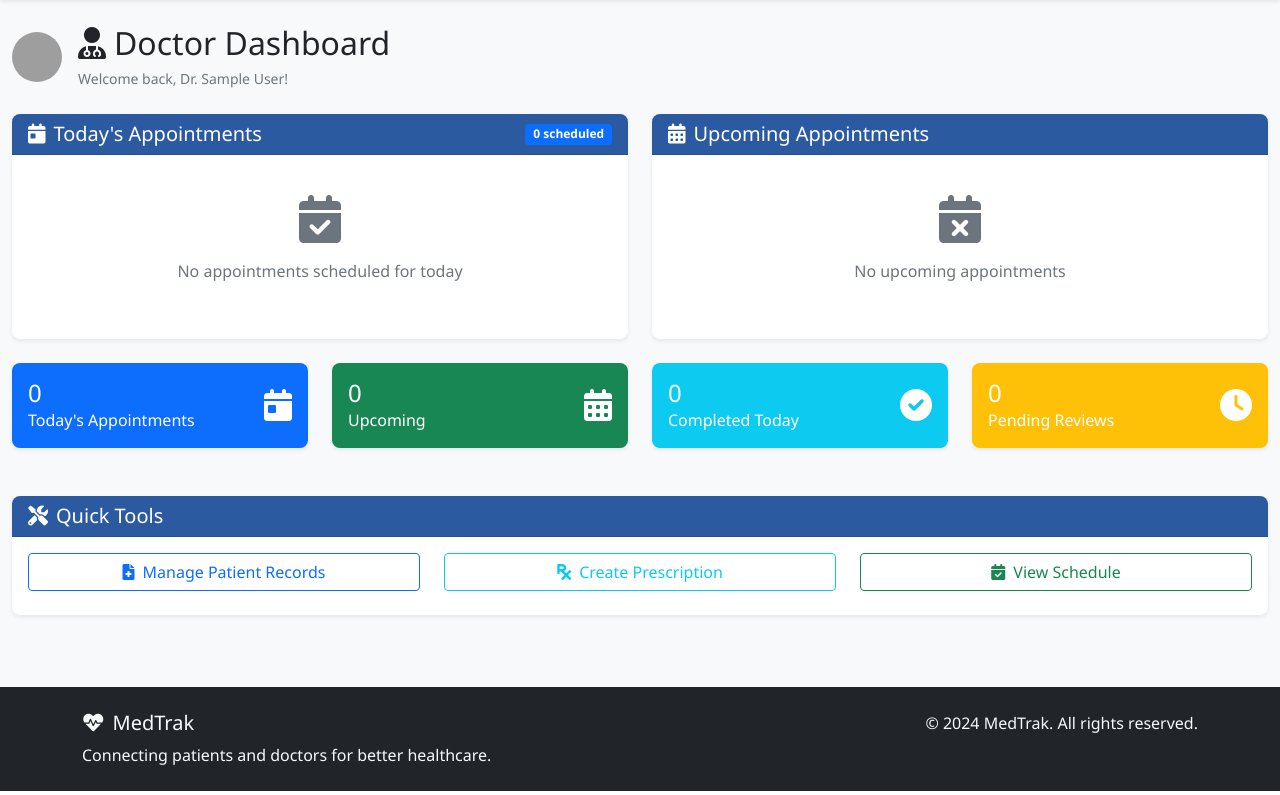
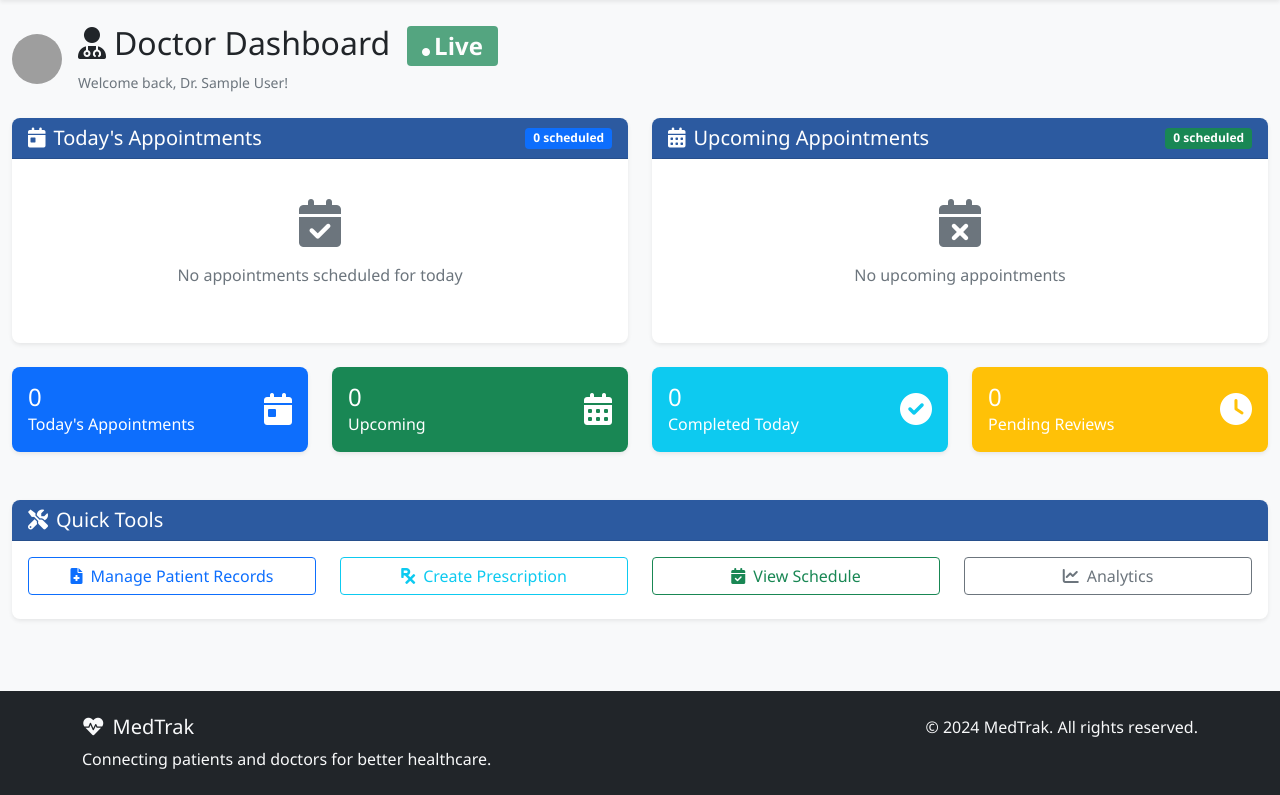
Before and after one commit to m-meghana2003/AWS-Medtrack, a Flask app: template templates/doctor_dashboard.html in a window 1280 px wide. Shown: the part 56-851 px from the top of the page. Run offline with Flask 3, Linux system fonts and the light colour scheme; the template is opened without the code that fills it, so the values that code supplies are empty; the visitor is signed in with stand-in values (Sample User, id 1); grey boxes are pictures that could not be loaded.

Commit message:
Update doctor_dashboard.html

```diff
--- a/templates/doctor_dashboard.html
+++ b/templates/doctor_dashboard.html
@@ -20,6 +20,9 @@
                 <div>
                     <h2 class="mb-1">
                         <i class="fas fa-user-md me-2"></i>Doctor Dashboard
+                        <span class="badge bg-success ms-2" id="liveIndicator">
+                            <i class="fas fa-circle me-1" style="font-size: 8px;"></i>Live
+                        </span>
                     </h2>
                     <small class="text-muted">Welcome back, Dr. {{ session.first_name }}!</small>
                 </div>
@@ -33,9 +36,9 @@
             <div class="card">
                 <div class="card-header d-flex justify-content-between align-items-center">
                     <h5 class="mb-0"><i class="fas fa-calendar-day me-2"></i>Today's Appointments</h5>
-                    <span class="badge bg-primary">{{ today_appointments|length }} scheduled</span>
+                    <span class="badge bg-primary" id="todayCount">{{ today_appointments|length }} scheduled</span>
                 </div>
-                <div class="card-body">
+                <div class="card-body" id="todayAppointments">
                     {% if today_appointments %}
                         {% for appointment in today_appointments %}
                         <div class="d-flex justify-content-between align-items-center border-bottom py-2">
@@ -56,7 +59,7 @@
                         </div>
                         {% endfor %}
                     {% else %}
-                        <div class="text-center py-4">
+                        <div class="text-center py-4" id="noAppointmentsToday">
                             <i class="fas fa-calendar-check fa-3x text-muted mb-3"></i>
                             <p class="text-muted">No appointments scheduled for today</p>
                         </div>
@@ -68,10 +71,11 @@
         <!-- Upcoming Appointments -->
         <div class="col-lg-6 mb-4">
             <div class="card">
-                <div class="card-header">
+                <div class="card-header d-flex justify-content-between align-items-center">
                     <h5 class="mb-0"><i class="fas fa-calendar-alt me-2"></i>Upcoming Appointments</h5>
+                    <span class="badge bg-success" id="upcomingCount">{{ upcoming_appointments|length }} scheduled</span>
                 </div>
-                <div class="card-body">
+                <div class="card-body" id="upcomingAppointments">
                     {% if upcoming_appointments %}
                         {% for appointment in upcoming_appointments %}
                         <div class="d-flex justify-content-between align-items-center border-bottom py-2">
@@ -90,7 +94,7 @@
                         </div>
                         {% endfor %}
                     {% else %}
-                        <div class="text-center py-4">
+                        <div class="text-center py-4" id="noAppointmentsUpcoming">
                             <i class="fas fa-calendar-times fa-3x text-muted mb-3"></i>
                             <p class="text-muted">No upcoming appointments</p>
                         </div>
@@ -107,7 +111,7 @@
                 <div class="card-body">
                     <div class="d-flex justify-content-between">
                         <div>
-                            <h4 class="mb-0">{{ today_appointments|length }}</h4>
+                            <h4 class="mb-0" id="todayStatCount">{{ today_appointments|length }}</h4>
                             <p class="mb-0">Today's Appointments</p>
                         </div>
                         <div class="align-self-center">
@@ -123,7 +127,7 @@
                 <div class="card-body">
                     <div class="d-flex justify-content-between">
                         <div>
-                            <h4 class="mb-0">{{ upcoming_appointments|length }}</h4>
+                            <h4 class="mb-0" id="upcomingStatCount">{{ upcoming_appointments|length }}</h4>
                             <p class="mb-0">Upcoming</p>
                         </div>
                         <div class="align-self-center">
@@ -166,6 +170,7 @@
             </div>
         </div>
     </div>
+
     <div class="row mt-4">
         <div class="col-12">
             <div class="card">
@@ -174,19 +179,24 @@
                 </div>
                 <div class="card-body">
                     <div class="row">
-                        <div class="col-md-4 mb-2">
+                        <div class="col-md-3 mb-2">
                             <a href="{{ url_for('doctor_patient_records') }}" class="btn btn-outline-primary w-100">
                                 <i class="fas fa-file-medical me-2"></i>Manage Patient Records
                             </a>
                         </div>
-                        <div class="col-md-4 mb-2">
-                            <button class="btn btn-outline-info w-100">
+                        <div class="col-md-3 mb-2">
+                            <a href="{{ url_for('doctor_prescriptions') }}" class="btn btn-outline-info w-100">
                                 <i class="fas fa-prescription me-2"></i>Create Prescription
+                            </a>
+                        </div>
+                        <div class="col-md-3 mb-2">
+                            <button class="btn btn-outline-success w-100">
+                                <i class="fas fa-calendar-check me-2"></i>View Schedule
                             </button>
                         </div>
-                        <div class="col-md-4 mb-2">
-                            <button class="btn btn-outline-success w-100">
-                                <i class="fas fa-calendar-check me-2"></i>View Schedule
+                        <div class="col-md-3 mb-2">
+                            <button class="btn btn-outline-secondary w-100">
+                                <i class="fas fa-chart-line me-2"></i>Analytics
                             </button>
                         </div>
                     </div>
@@ -195,4 +205,80 @@
         </div>
     </div>
 </div>
+
+<!-- Auto-refresh notification -->
+<div class="toast-container position-fixed bottom-0 end-0 p-3">
+    <div id="newAppointmentToast" class="toast" role="alert" aria-live="assertive" aria-atomic="true">
+        <div class="toast-header">
+            <i class="fas fa-calendar-plus text-success me-2"></i>
+            <strong class="me-auto">New Appointment</strong>
+            <small>Just now</small>
+            <button type="button" class="btn-close" data-bs-dismiss="toast"></button>
+        </div>
+        <div class="toast-body">
+            You have a new appointment booking!
+        </div>
+    </div>
+</div>
+
+<script>
+let lastTodayCount = {{ today_appointments|length }};
+let lastUpcomingCount = {{ upcoming_appointments|length }};
+
+// Auto-refresh function
+function checkForNewAppointments() {
+    fetch('/api/doctor/appointments/count')
+        .then(response => response.json())
+        .then(data => {
+            // Update counts
+            document.getElementById('todayCount').textContent = data.today_count + ' scheduled';
+            document.getElementById('upcomingCount').textContent = data.upcoming_count + ' scheduled';
+            document.getElementById('todayStatCount').textContent = data.today_count;
+            document.getElementById('upcomingStatCount').textContent = data.upcoming_count;
+
+            // Check for new appointments
+            if (data.today_count > lastTodayCount || data.upcoming_count > lastUpcomingCount) {
+                // Show notification
+                const toast = new bootstrap.Toast(document.getElementById('newAppointmentToast'));
+                toast.show();
+
+                // Refresh the page to show new appointments
+                setTimeout(() => {
+                    location.reload();
+                }, 2000);
+            }
+
+            lastTodayCount = data.today_count;
+            lastUpcomingCount = data.upcoming_count;
+
+            // Update live indicator
+            const indicator = document.getElementById('liveIndicator');
+            indicator.style.opacity = '0.5';
+            setTimeout(() => {
+                indicator.style.opacity = '1';
+            }, 200);
+        })
+        .catch(error => {
+            console.error('Error checking appointments:', error);
+        });
+}
+
+// Check for new appointments every 30 seconds
+setInterval(checkForNewAppointments, 30000);
+
+// Initial check after 5 seconds
+setTimeout(checkForNewAppointments, 5000);
+</script>
+
+<style>
+#liveIndicator {
+    animation: pulse 2s infinite;
+}
+
+@keyframes pulse {
+    0% { opacity: 1; }
+    50% { opacity: 0.7; }
+    100% { opacity: 1; }
+}
+</style>
 {% endblock %}
```
